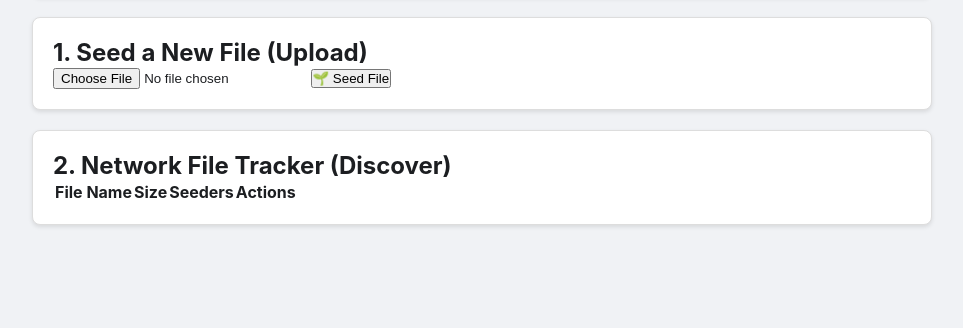
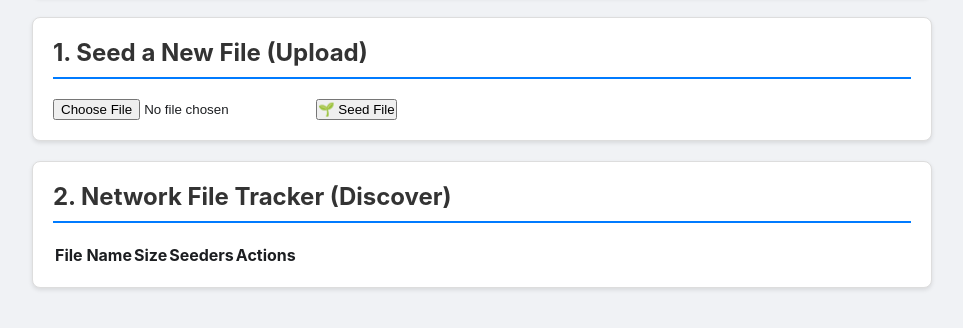
Before and after one commit to varunpareek690/major-project-decentralized-web3-file-sharing-system, a website: page chainshare-v2/public/index.html in a window 1280 px wide. Shown: the part 142-470 px from the top of the page, without its empty margins (158-1121 px from the left). Drawn offline with Linux system fonts and the light colour scheme.

Commit message:
update style layout

```diff
--- a/chainshare-v2/public/style.css
+++ b/chainshare-v2/public/style.css
@@ -63,3 +63,14 @@ header h1 {
 }
 
 .card h2 {
+  color: #333;
+  border-bottom: 2px solid #007bff;
+  padding-bottom: 10px;
+  margin-bottom: 20px;
+}
+
+/* --- Forms & Buttons --- */
+.form-group {
+  display: flex;
+  gap: 10px;
+}
```
